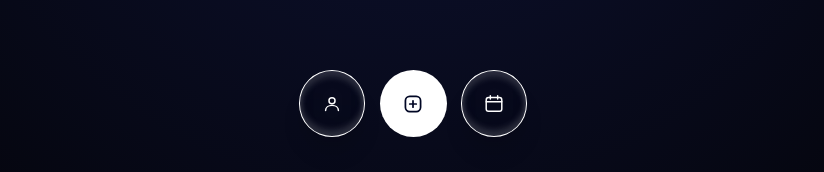
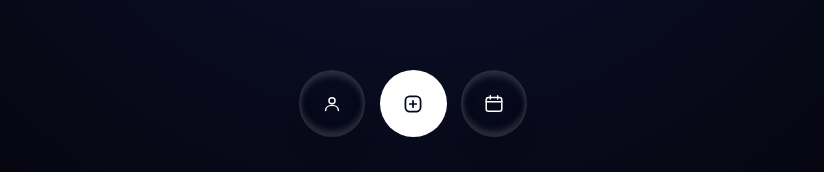
Before and after one commit to shanilei/dream-journal, a Next.js app: page /record in a window 1280 px wide. Shown: the part 625-797 px from the top of the page, without its empty margins (227-1051 px from the left). Built offline with nearby package versions, Linux system fonts and the light colour scheme.

Commit message:
Remove visible stroke ring from glass effect buttons

```diff
--- a/src/components/GlassEffect.module.css
+++ b/src/components/GlassEffect.module.css
@@ -47,8 +47,6 @@
   position: absolute;
   inset: 0.64% 0.47% 0.51% 0.47%;
   border-radius: 50%;
-  border: calc(2.236px * var(--glass-scale, 1)) solid #fff;
-  filter: blur(calc(0.559px * var(--glass-scale, 1)));
   pointer-events: none;
   box-shadow:
     0 calc(53.925px * var(--glass-scale, 1)) calc(53.925px * var(--glass-scale, 1)) 0 rgba(0, 0, 0, 0.08),
```
